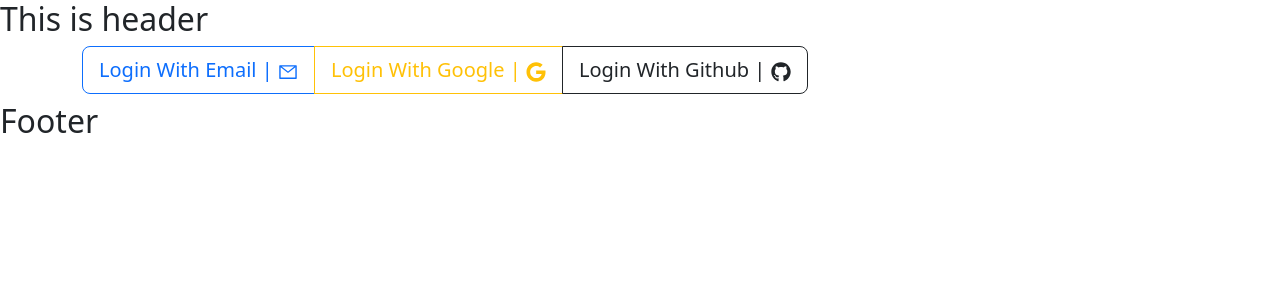
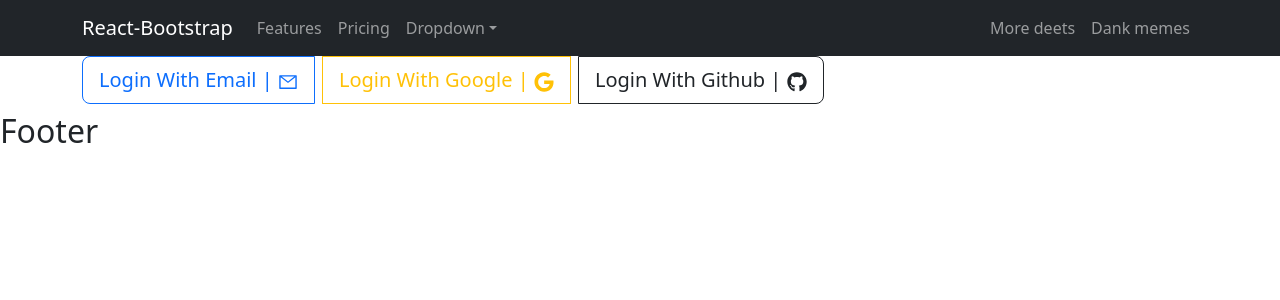
Before and after one commit to saif-sudo/learn-tech-client, a React (Create React App) app: page /login in a window 1280 px wide. Shown: the top 300 px of the page. Built offline with nearby package versions, Linux system fonts and the light colour scheme.

Commit message:
navbar added

```diff
--- a/src/Pages/Login/Login.js
+++ b/src/Pages/Login/Login.js
@@ -7,9 +7,9 @@
   return (
     <>
       <ButtonGroup size="lg" className="mb-2">
-        <Button variant="outline-primary">Login With Email | <AiOutlineMail></AiOutlineMail>  </Button>
-        <Button variant="outline-warning">Login With Google | <FaGoogle></FaGoogle> </Button>
-        <Button variant="outline-dark">Login With Github | <FaGithub></FaGithub></Button>
+        <Button  className="me-2" variant="outline-primary">Login With Email | <AiOutlineMail></AiOutlineMail>  </Button>
+        <Button  className="me-2" variant="outline-warning">Login With Google | <FaGoogle></FaGoogle> </Button>
+        <Button className="me-2" variant="outline-dark">Login With Github | <FaGithub></FaGithub></Button>
       </ButtonGroup>
       <br />
 
--- a/src/Pages/Shared/Header/Header.js
+++ b/src/Pages/Shared/Header/Header.js
@@ -1,10 +1,40 @@
 import React from 'react';
+import Container from 'react-bootstrap/Container';
+import Nav from 'react-bootstrap/Nav';
+import Navbar from 'react-bootstrap/Navbar';
+import NavDropdown from 'react-bootstrap/NavDropdown';
 
 const Header = () => {
     return (
-        <div>
-            <h2>This is header</h2>
-        </div>
+        <Navbar collapseOnSelect expand="lg" bg="dark" variant="dark">
+        <Container>
+          <Navbar.Brand href="#home">React-Bootstrap</Navbar.Brand>
+          <Navbar.Toggle aria-controls="responsive-navbar-nav" />
+          <Navbar.Collapse id="responsive-navbar-nav">
+            <Nav className="me-auto">
+              <Nav.Link href="#features">Features</Nav.Link>
+              <Nav.Link href="#pricing">Pricing</Nav.Link>
+              <NavDropdown title="Dropdown" id="collasible-nav-dropdown">
+                <NavDropdown.Item href="#action/3.1">Action</NavDropdown.Item>
+                <NavDropdown.Item href="#action/3.2">
+                  Another action
+                </NavDropdown.Item>
+                <NavDropdown.Item href="#action/3.3">Something</NavDropdown.Item>
+                <NavDropdown.Divider />
+                <NavDropdown.Item href="#action/3.4">
+                  Separated link
+                </NavDropdown.Item>
+              </NavDropdown>
+            </Nav>
+            <Nav>
+              <Nav.Link href="#deets">More deets</Nav.Link>
+              <Nav.Link eventKey={2} href="#memes">
+                Dank memes
+              </Nav.Link>
+            </Nav>
+          </Navbar.Collapse>
+        </Container>
+      </Navbar>
     );
 };
 
```
